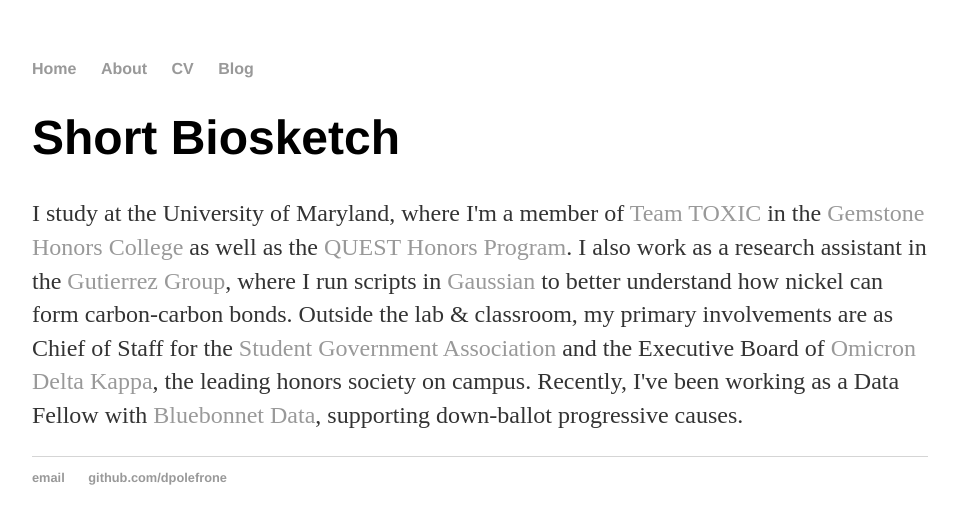
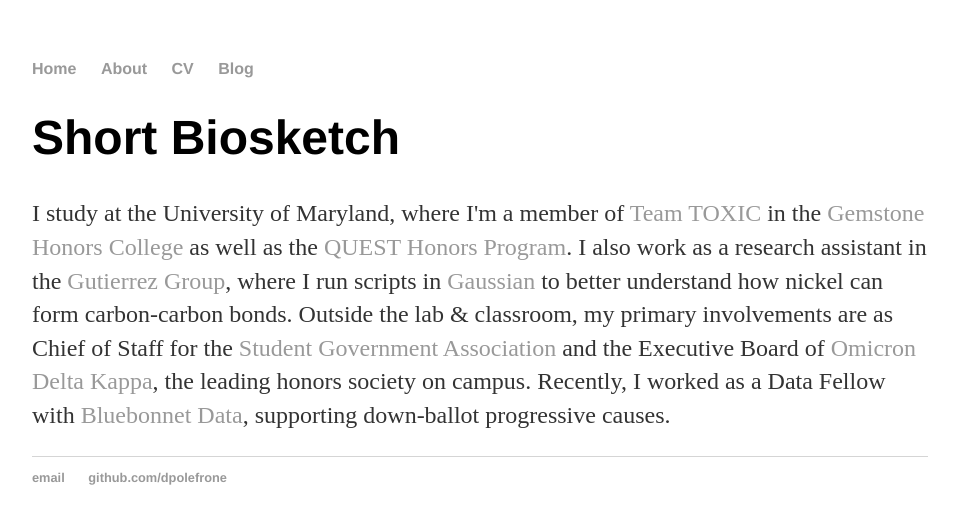
Before and after one commit to dpolefrone/dpolefrone.github.io, a Jekyll site: the page built from about/index.html, in a window 1280 px wide. Shown: the top 524 px of the page, without its empty margins (160-1119 px from the left). Built offline with Jekyll 4.4.1, drawn with Linux system fonts in a browser that asks for light colours.

Commit message:
Update index.html

```diff
--- a/about/index.html
+++ b/about/index.html
@@ -4,5 +4,5 @@ title: David Polefrone
 ---
 <div class="blurb">
 	<h1>Short Biosketch</h1>
-	<p>I study at the University of Maryland, where I'm a member of <a href="https://gemstonetoxic.github.io/">Team TOXIC</a> in the <a href="https://www.gemstone.umd.edu/">Gemstone Honors College</a> as well as the <a href="https://www.rhsmith.umd.edu/programs/undergraduate-programs/academics/fellows-special-programs/quest">QUEST Honors Program</a>. I also work as a research assistant in the <a href="https://www.gutierrezlabs.com/">Gutierrez Group</a>, where I run scripts in <a href="https://gaussian.com/">Gaussian</a> to better understand how nickel can form carbon-carbon bonds. Outside the lab & classroom, my primary involvements are as Chief of Staff for the <a href="https://www.umdsga.com/">Student Government Association</a> and the Executive Board of <a href="https://odk.umd.edu/">Omicron Delta Kappa</a>, the leading honors society on campus. Recently, I've been working as a Data Fellow with <a href="https://www.bluebonnetdata.org"/>Bluebonnet Data</a>, supporting down-ballot progressive causes.</p>
+	<p>I study at the University of Maryland, where I'm a member of <a href="https://gemstonetoxic.github.io/">Team TOXIC</a> in the <a href="https://www.gemstone.umd.edu/">Gemstone Honors College</a> as well as the <a href="https://www.rhsmith.umd.edu/programs/undergraduate-programs/academics/fellows-special-programs/quest">QUEST Honors Program</a>. I also work as a research assistant in the <a href="https://www.gutierrezlabs.com/">Gutierrez Group</a>, where I run scripts in <a href="https://gaussian.com/">Gaussian</a> to better understand how nickel can form carbon-carbon bonds. Outside the lab & classroom, my primary involvements are as Chief of Staff for the <a href="https://www.umdsga.com/">Student Government Association</a> and the Executive Board of <a href="https://odk.umd.edu/">Omicron Delta Kappa</a>, the leading honors society on campus. Recently, I worked as a Data Fellow with <a href="https://www.bluebonnetdata.org"/>Bluebonnet Data</a>, supporting down-ballot progressive causes.</p>
 </div><!-- /.blurb -->
```
